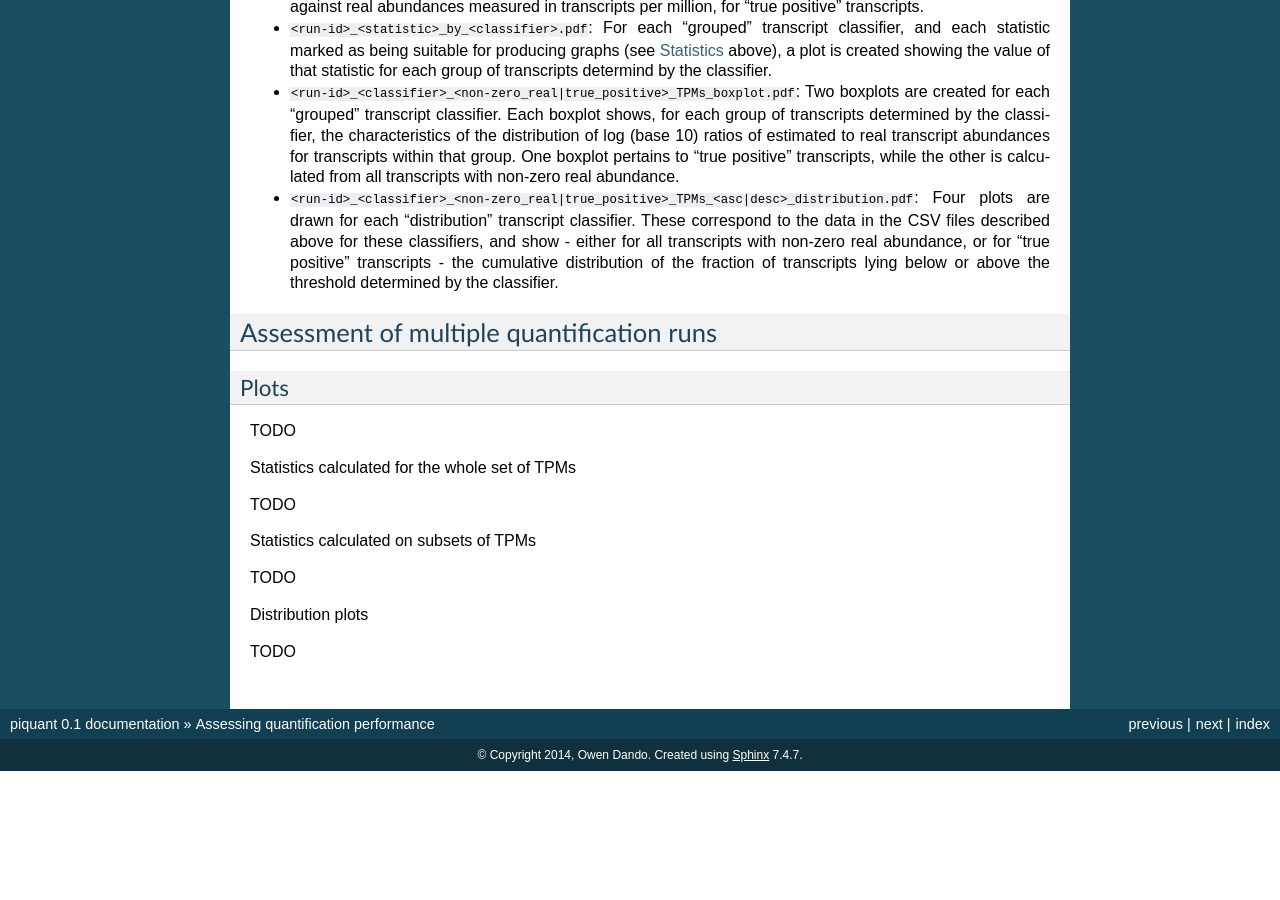
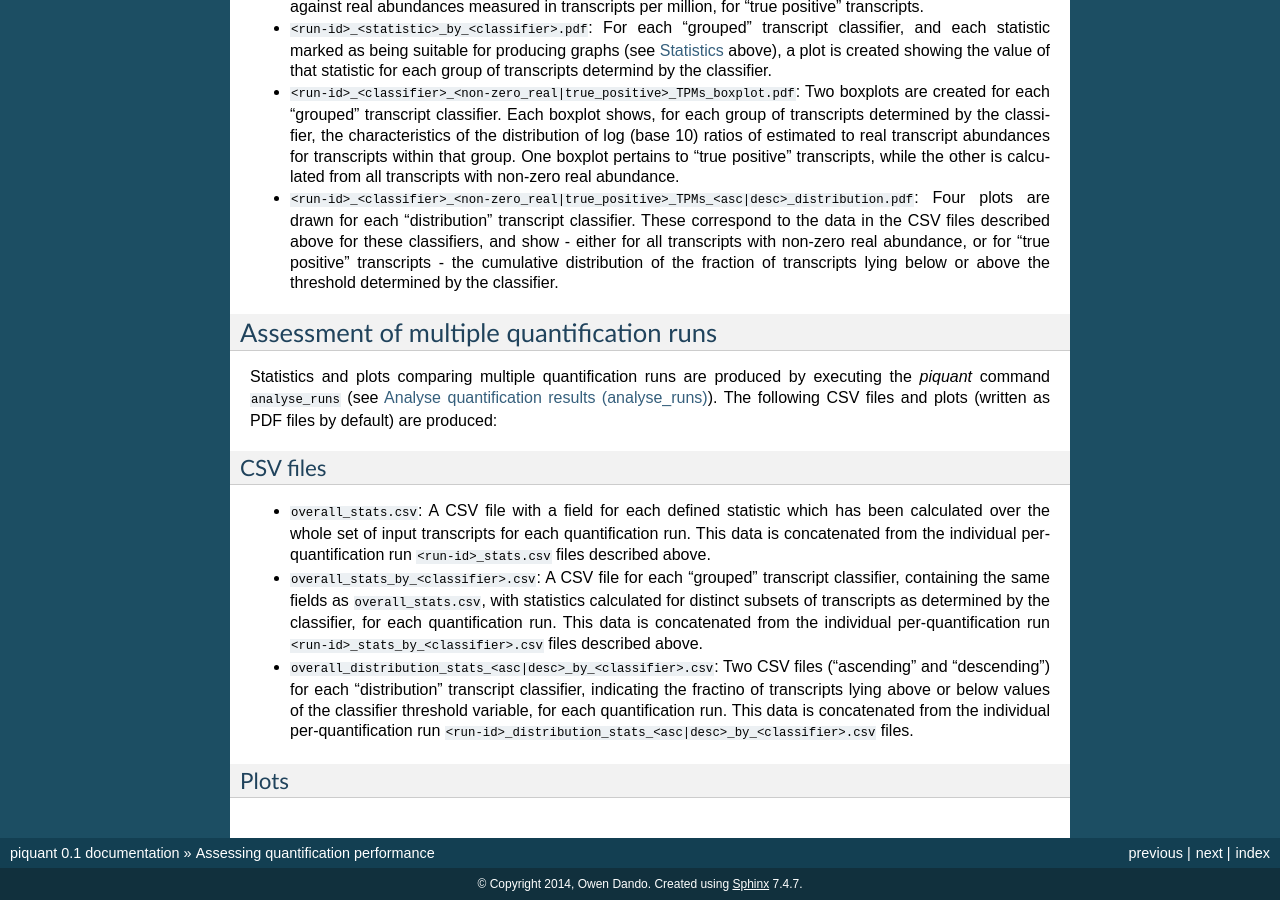
Before and after one commit to lweasel/piquant, a Sphinx documentation site: the page built from docs/assessment.rst, in a window 1280 px wide and 900 px high, scrolled down 4266 px. Built offline with Sphinx 7.4.7, drawn with Linux system fonts in a browser that asks for light colours; formulas are drawn with MathJax 3; before the commit the page ends 5037 px from its top, so only the background shows below that.

Commit message:
Describe CSV files produced by analyse_runs command.

```diff
--- a/docs/assessment.rst
+++ b/docs/assessment.rst
@@ -184,19 +184,14 @@
 Assessment of multiple quantification runs
 ------------------------------------------
 
+Statistics and plots comparing multiple quantification runs are produced by executing the *piquant* command ``analyse_runs`` (see :ref:`commands-analyse-runs`). The following CSV files and plots (written as PDF files by default) are produced:
+
+CSV files
+^^^^^^^^^
+
+* ``overall_stats.csv``: A CSV file with a field for each defined statistic which has been calculated over the whole set of input transcripts for each quantification run. This data is concatenated from the individual per-quantification run ``<run-id>_stats.csv`` files described above.
+* ``overall_stats_by_<classifier>.csv``: A CSV file for each "grouped" transcript classifier, containing the same fields as ``overall_stats.csv``, with statistics calculated for distinct subsets of transcripts as determined by the classifier, for each quantification run. This data is concatenated from the individual per-quantification run ``<run-id>_stats_by_<classifier>.csv`` files described above.
+* ``overall_distribution_stats_<asc|desc>_by_<classifier>.csv``: Two CSV files ("ascending" and "descending") for each "distribution" transcript classifier, indicating the fractino of transcripts lying above or below values of the classifier threshold variable, for each quantification run. This data is concatenated from the individual per-quantification run ``<run-id>_distribution_stats_<asc|desc>_by_<classifier>.csv`` files.
+
 Plots
 ^^^^^
-
-TODO
-
-Statistics calculated for the whole set of TPMs
-
-TODO
-
-Statistics calculated on subsets of TPMs
-
-TODO
-
-Distribution plots
-
-TODO
--- a/docs/commands.rst
+++ b/docs/commands.rst
@@ -169,6 +169,8 @@
 
 In the case of unsuccessful termination, the file ``nohup.out`` in the relevant quantification directory contains the messages output by both the quantification tool and the *piquant* scripts executed, and this file can be examined for the source of error.
 
+.. _commands-analyse-runs:
+
 Analyse quantification results (``analyse_runs``)
 -------------------------------------------------
 
```
